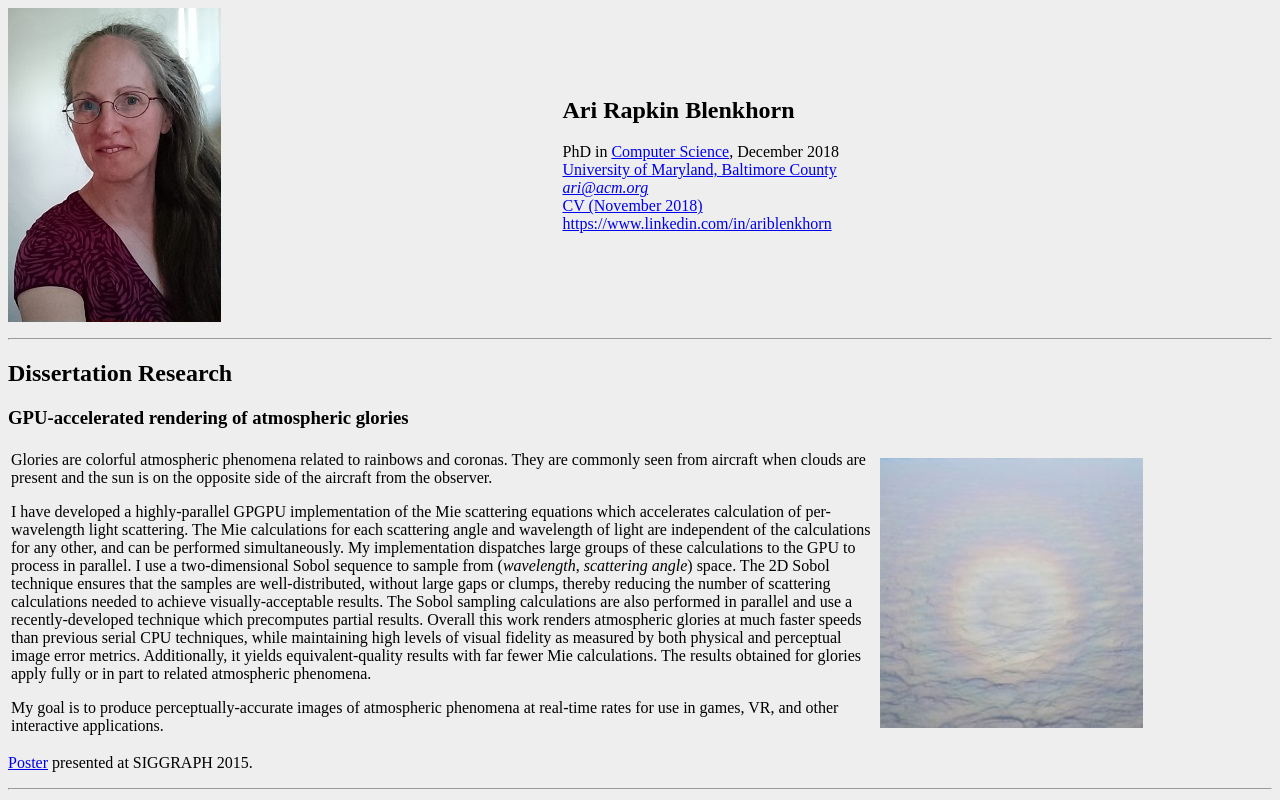
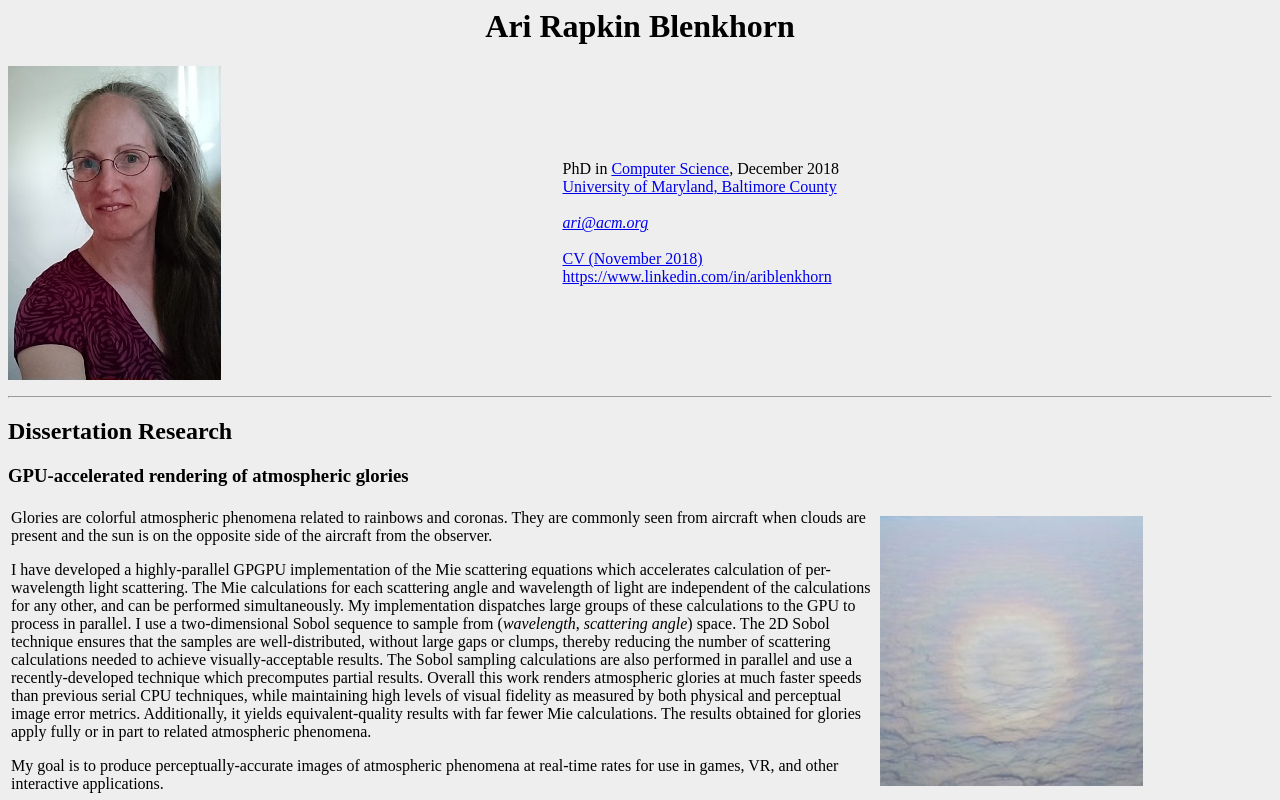
Before and after one commit to ari-blenkhorn/ari-blenkhorn.github.io, a plain HTML site: page index.html in a window 1280 px wide. Shown: the top 800 px of the page. Drawn offline with Linux system fonts and the light colour scheme.

Commit message:
more formatting cleanup

```diff
--- a/index.html
+++ b/index.html
@@ -4,6 +4,8 @@
 </head>
 
 <body bgcolor="#eeeeee">
+
+<center> <h1> Ari Rapkin Blenkhorn </h1> </center>
 
   <table width="100%" cellpadding=0 cellspacing=0 border=0>
   <tr>
@@ -13,11 +15,12 @@
   </td>
 
   <td>
-  <h2> Ari Rapkin Blenkhorn </h2>
   PhD in
   <a href="http://csee.umbc.edu/">Computer Science</a>, December 2018 <br>
   <a href="http://www.umbc.edu/">University of Maryland, Baltimore County</a> <br>
+  &nbsp; <br>
   <a href="mailto:ari@acm.org"><em>ari@acm.org</em></a> <br>
+  &nbsp; <br>
   <a href="Ari Blenkhorn CV Nov 2018 post.pdf">CV (November 2018)</a> <br>
   <a href="https://www.linkedin.com/in/ariblenkhorn">https://www.linkedin.com/in/ariblenkhorn </a> <br>
 
```
